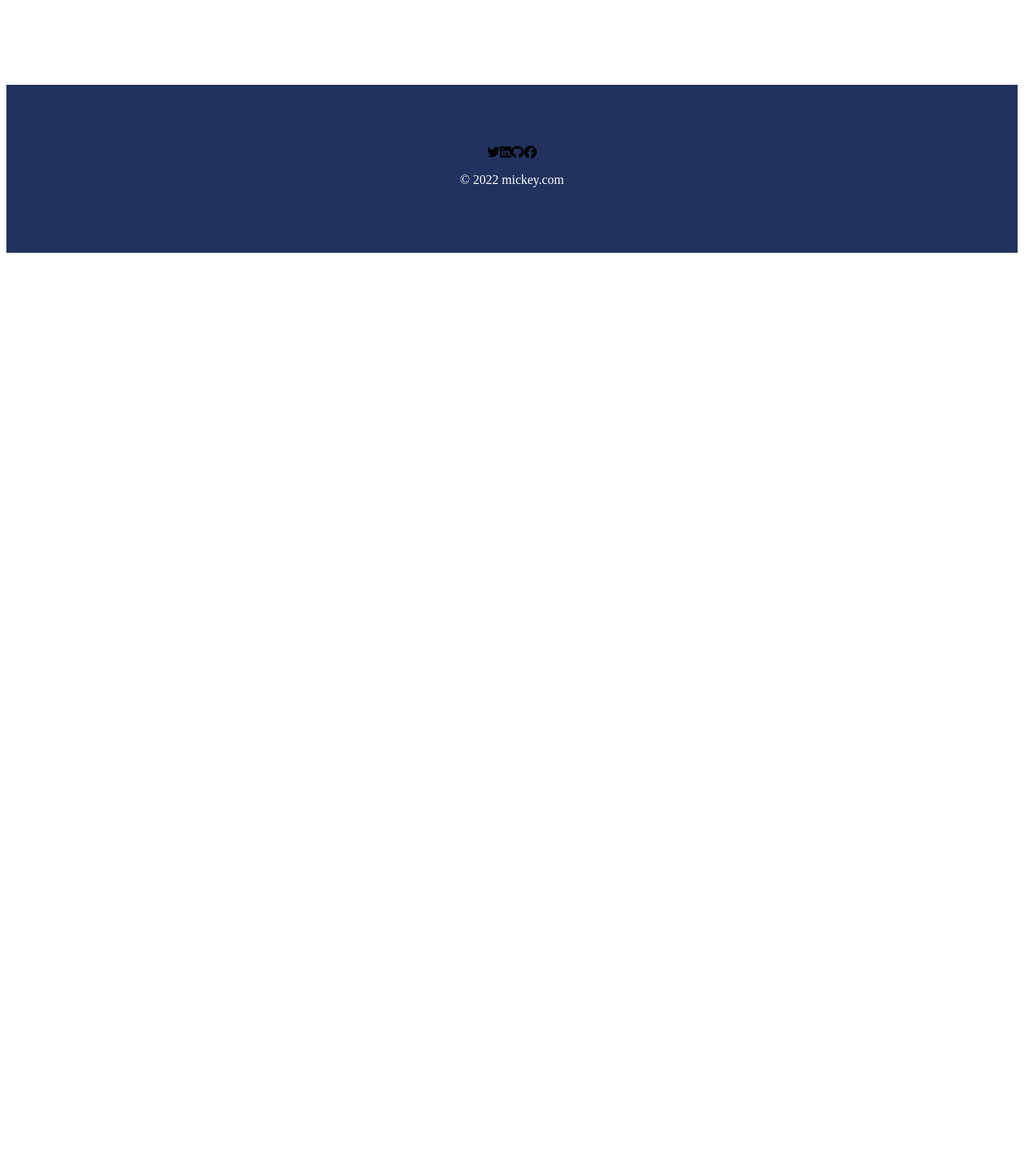
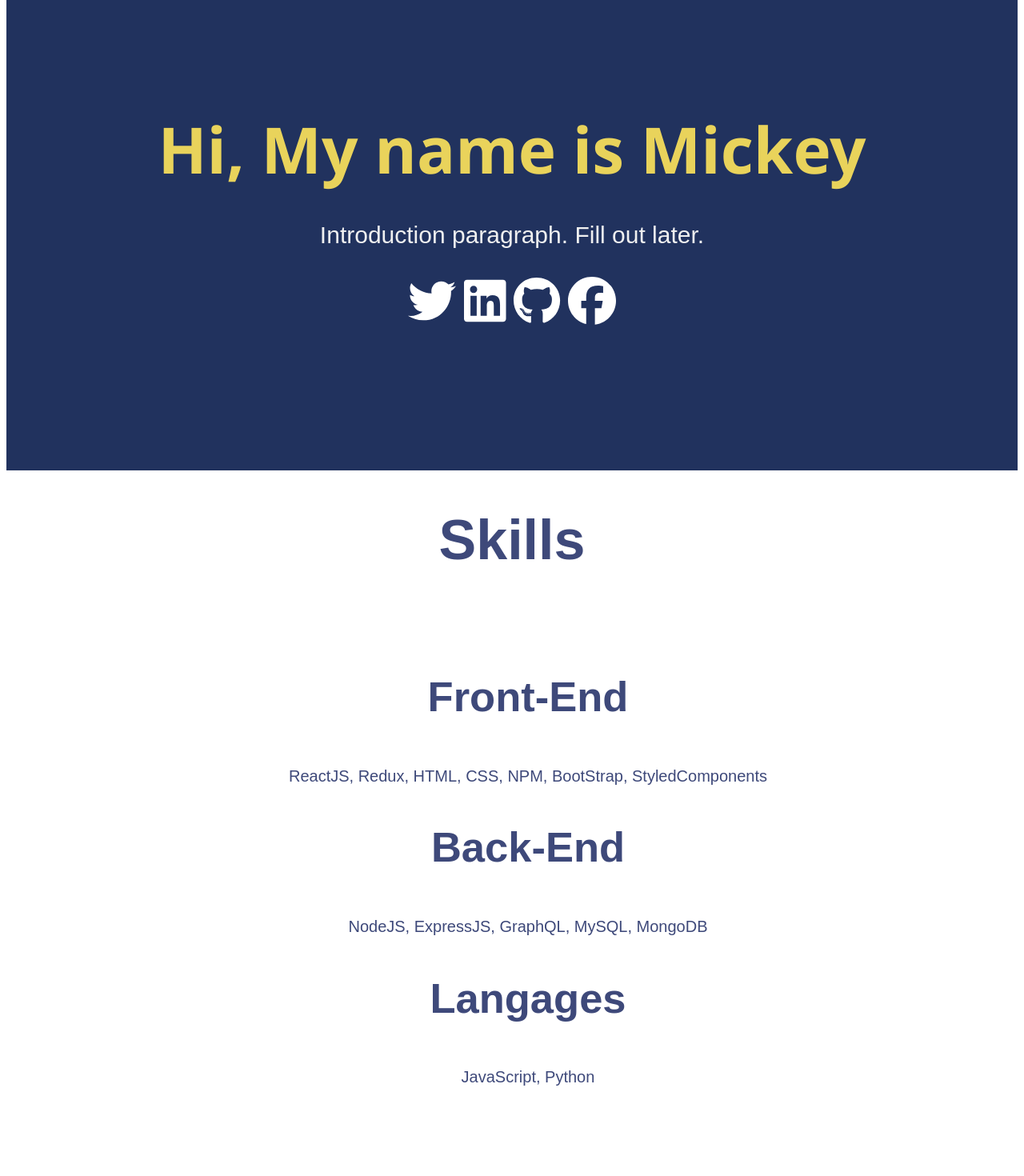
Before and after one commit to mickey-40/mickeys-portfolio, a React (Create React App) app: page / in a window 1280 px wide. Shown: the part 220-1690 px from the top of the page at 80% size. Before the commit the page ends 800 px from the top, so only its background shows below. Built offline with nearby package versions, Linux system fonts and the light colour scheme.

Commit message:
set up home.js

```diff
--- a/src/pages/Home.js
+++ b/src/pages/Home.js
@@ -1,8 +1,41 @@
 import React from 'react'
+import { FontAwesomeIcon } from '@fortawesome/react-fontawesome'
+import { faTwitter, faLinkedin, faGithub, faFacebook} from '@fortawesome/free-brands-svg-icons'
+import '../styles/Home.css'
 
 function Home() {
   return (
-    <div>Home</div>
+    <div className='home'>
+      <div className='about'>
+        <h2>Hi, My name is Mickey</h2>
+        <div className='prompt'>
+          <p>Introduction paragraph. Fill out later.</p>
+          <div className='socalMedia'><FontAwesomeIcon icon={faTwitter} />
+          <FontAwesomeIcon icon={faLinkedin} />
+          <FontAwesomeIcon icon={faGithub} />
+          <FontAwesomeIcon icon={faFacebook} />
+          </div>
+        </div>
+      </div>
+      <div className='skills'>
+
+        <h1>Skills</h1>
+        <ol className='list'>
+          <li className='item'>
+            <h2>Front-End</h2>
+            <span>ReactJS, Redux, HTML, CSS, NPM, BootStrap, StyledComponents</span>
+          </li>
+          <li className='item'>
+            <h2>Back-End</h2>
+            <span>NodeJS, ExpressJS, GraphQL, MySQL, MongoDB</span>
+          </li>
+          <li className='item'>
+            <h2>Langages</h2>
+            <span>JavaScript, Python</span>
+          </li>
+        </ol>
+      </div>
+    </div>
   )
 }
 
--- /dev/null
+++ b/src/styles/Home.css
@@ -0,0 +1,80 @@
+.home {
+  width: 100%;
+  align-items: center;
+  font-family: "Arial", sans-serif;
+  color: #3e497a;
+}
+
+.about {
+  width: 100%;
+  height: calc(100vh - 100px);
+  display: flex;
+  flex-direction: column;
+  justify-content: center;
+  align-items: center;
+  text-align: center;
+  background-color: #21325e;
+  color: #f0f0f0;
+}
+
+.about h2 {
+  font-family: "Segoe UI", Tahoma, Geneva, Verdana, sans-serif;
+  font-size: 80px;
+  color: #e9d35b;
+  height: 50px;
+}
+
+.about .prompt {
+  width: 40%;
+  font-size: 30px;
+}
+.prompt svg {
+  font-size: 60px;
+  margin: 5px;
+  color: white;
+}
+
+.skills {
+  font-size: 35px;
+  width: 100%;
+  display: flex;
+  justify-content: center;
+  flex-direction: column;
+  align-items: center;
+}
+
+.skills h1 {
+  color: #3e497a;
+}
+
+.skills .list {
+  list-style: none;
+  width: 60%;
+}
+
+.list span {
+  font-size: 20px;
+}
+
+@media only screen and (max-width: 600px) {
+  .about h2 {
+    font-size: 40px;
+  }
+
+  .about .prompt {
+    margin-top: 10px;
+    font-size: 20px;
+    width: 80%;
+  }
+
+  .skills {
+    text-align: center;
+  }
+  .list {
+    padding: 0;
+  }
+
+  .skills h2 {
+    font-size: 30px;
+  }
+}
```
